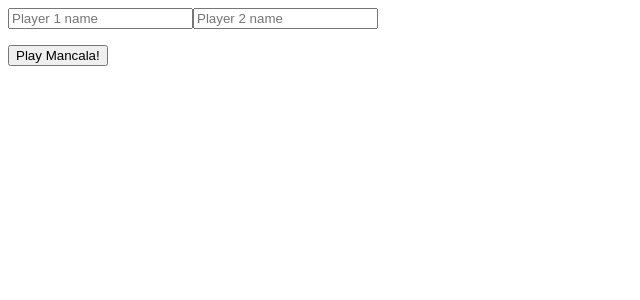
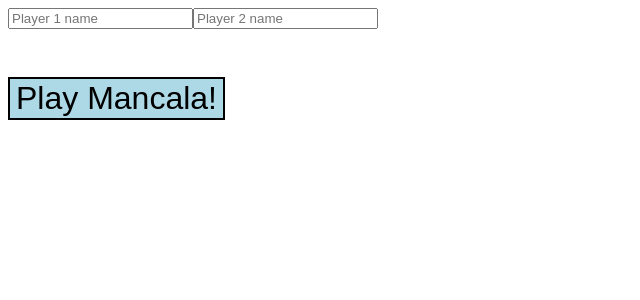
Before and after one commit to KvGrinsven/mancala, a React app in the folder MancalaFrontend/: page / in a window 1280 px wide. Shown: the top 300 px of the page, without its empty margins (0-640 px from the left). Built offline with nearby package versions, Linux system fonts and the light colour scheme.

Commit message:
Added styled component support

```diff
--- a/MancalaFrontend/package.json
+++ b/MancalaFrontend/package.json
@@ -8,11 +8,13 @@
   },
   "dependencies": {
     "react": "^16.13.0",
-    "react-dom": "^16.13.0"
+    "react-dom": "^16.13.0",
+    "styled-components": "^5.0.1"
   },
   "devDependencies": {
     "@types/react": "^16.9.23",
     "@types/react-dom": "^16.9.5",
+    "@types/styled-components": "^5.0.1",
     "html-webpack-plugin": "^3.2.0",
     "ts-loader": "^6.2.1",
     "typescript": "^3.8.3",
--- a/MancalaFrontend/src/mancala/StartGame.tsx
+++ b/MancalaFrontend/src/mancala/StartGame.tsx
@@ -1,9 +1,23 @@
 import React, { useState } from "react";
+import styled from "styled-components";
 
 interface StartGameProps {
     message: string;
     onPlayersConfirmed(playerOne: string, playerTwo: string): void;
 }
+
+// a button element with the specified css style applied to it
+const StartButton = styled.button`
+    font-size: 2em;
+    background-color: lightblue;
+    border: 2px solid black;
+`
+
+// a p element with the specified css style applied to it
+const ErrorMessage = styled.p`
+    height: 1em;
+    color: red;
+`;
 
 /**
  * Allows the players to enter their name.
@@ -24,10 +38,10 @@ export function StartGame({ message, onPlayersConfirmed }: StartGameProps) {
                onChange={(e) => setPlayerTwo(e.target.value)}
         />
 
-        <p>{message}</p>
+        <ErrorMessage>{message}</ErrorMessage>
 
-        <button onClick={() => onPlayersConfirmed(playerOne, playerTwo)}>
+        <StartButton onClick={() => onPlayersConfirmed(playerOne, playerTwo)}>
             Play Mancala!
-        </button>
+        </StartButton>
     </div>
 }
```
Also changed, not shown: 1 other file (tests, documents, lock files or other folders).
